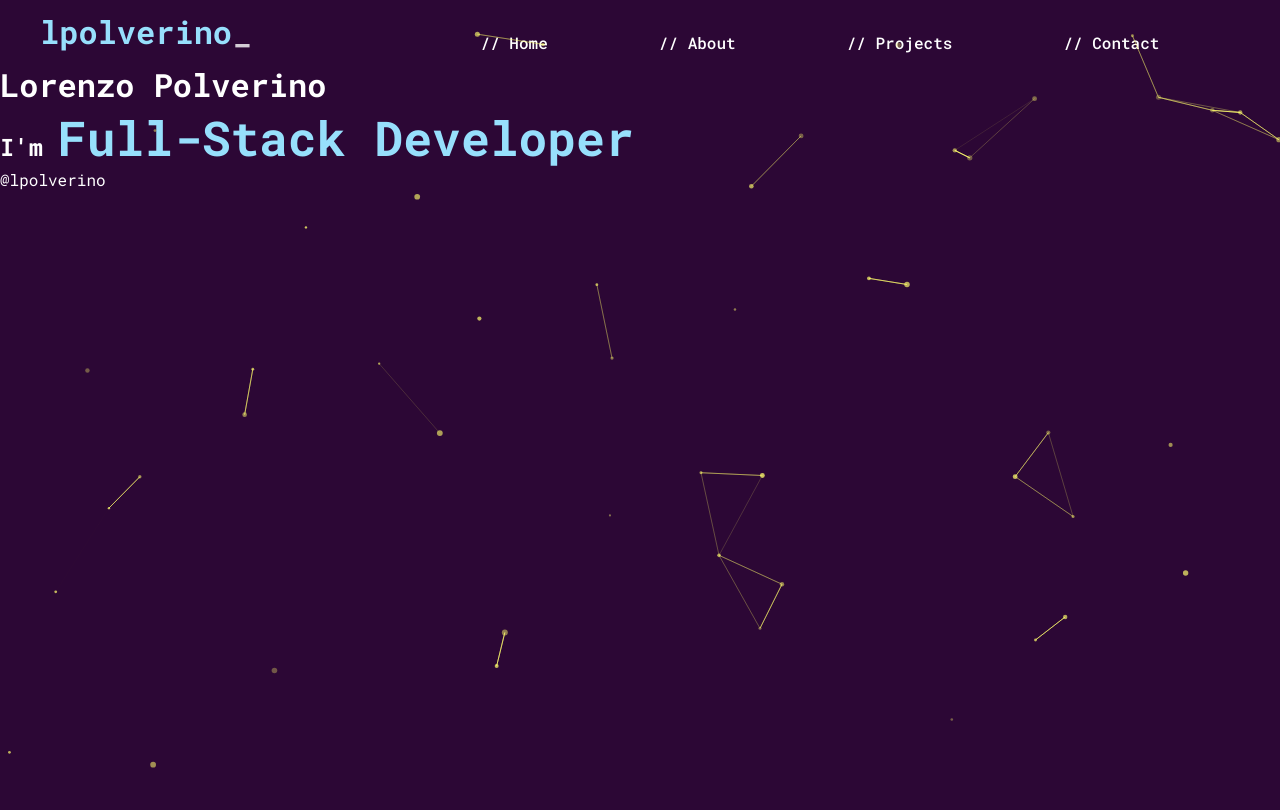
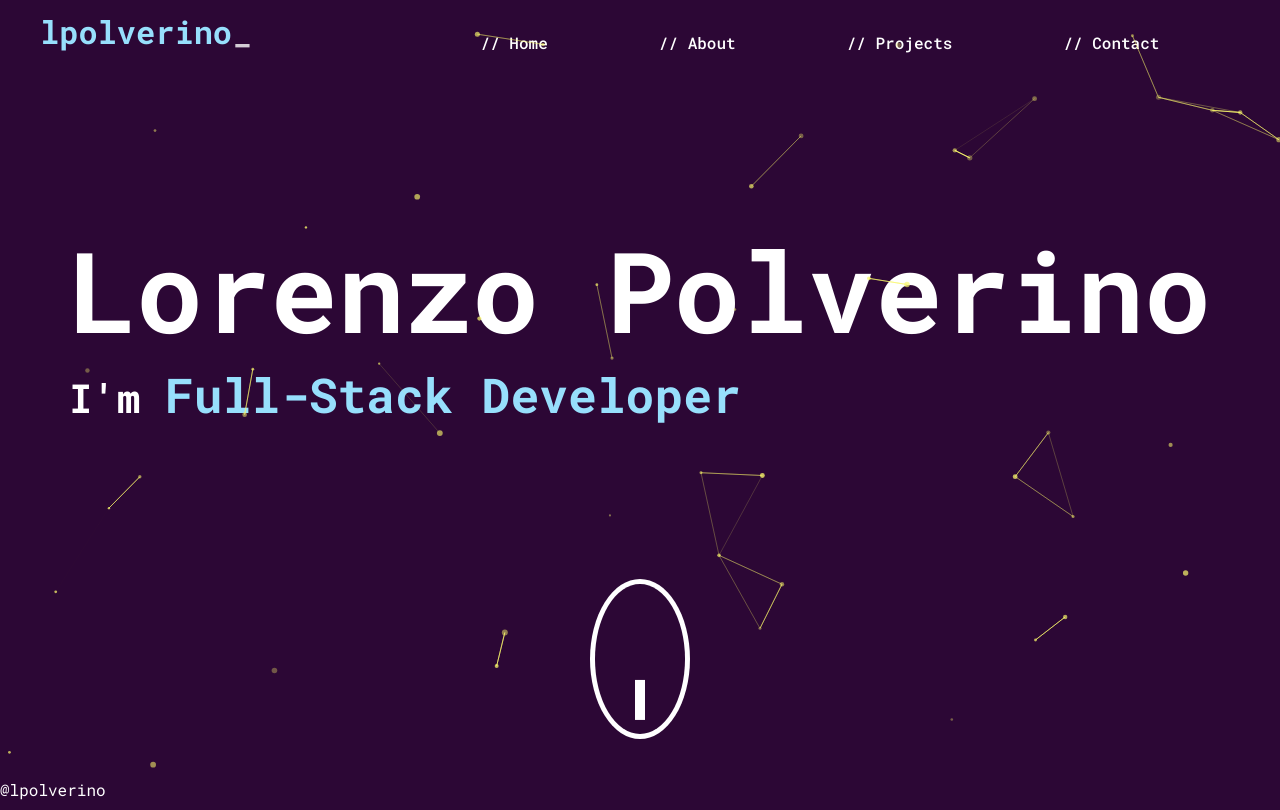
Before and after one commit to lpolverino/personal_website, a React (Vite) app: page / in a window 1280 px wide. Built offline with nearby package versions, Linux system fonts and the light colour scheme.

Commit message:
added the house section

```diff
--- a/src/components/Home/Home.jsx
+++ b/src/components/Home/Home.jsx
@@ -1,11 +1,17 @@
 import React from 'react'
-import ParticlesBg from '../ParticlesBg/ParticlesBg'
 import HomeInfo from '../HomeInfo/HomeInfo'
+import styles from "./home.module.css"
+
 
 const Home = () => {
   return (
-    <div>
-    <HomeInfo></HomeInfo>
+    <div className={styles.home}>
+      <HomeInfo></HomeInfo>
+      <svg height="200" width="400" className={styles.mouse}>
+        <ellipse cx="200" cy="80" rx="50" ry="80" style={{fill:"white"}} />
+        <ellipse cx="200" cy="80" rx="45" ry="75" style={{fill:"#2C0735", opacity:1}} />
+        <rect x="195" y="100" width="10" height="40" style={{fill:"white"}} className={styles.rect}></rect>
+      </svg>
     </div>
   )
 }
--- /dev/null
+++ b/src/components/Home/home.module.css
@@ -0,0 +1,25 @@
+.home{
+    height: 100%;
+    display: flex;
+    flex-direction: column;
+}
+.mouse{
+    justify-self: center;
+    align-self: center;
+}
+
+.rect{
+    animation: slide_up 1.1s 0.2s ease-in infinite alternate-reverse;
+}
+
+@keyframes slide_up
+{
+    0%{
+        transform: translateY(0px);
+    }
+
+
+    100%{
+        transform: translateY(15px);
+    }
+}
--- a/src/components/HomeInfo/HomeInfo.jsx
+++ b/src/components/HomeInfo/HomeInfo.jsx
@@ -18,9 +18,9 @@ const HomeInfo = () => {
       }, [])
 
   return (
-    <div>
+    <div className={styles.info}>
         <h1>Lorenzo Polverino</h1>
-        <h2 >I'm <span className={styles.presentation}>{names[index]}</span></h2>
+        <h2>I'm <span className={styles.presentation}>{names[index]}</span></h2>
     </div>
   )
 }
--- a/src/components/HomeInfo/home-info.module.css
+++ b/src/components/HomeInfo/home-info.module.css
@@ -1,3 +1,12 @@
+.info{
+    min-width: calc(100vw - 55vw);
+    margin: auto;
+    font-size: 3.5rem;
+}
+
+.info h2{
+    font-size: 2.5rem;
+}
 .presentation{
     font-size:  3rem;
     color: #97DFFC;
--- a/src/components/Main/Main.jsx
+++ b/src/components/Main/Main.jsx
@@ -4,7 +4,7 @@ import Home from '../Home/Home'
 
 const Main = () => {
   return (
-    <div>
+    <div style={{height:"100%"}}>
       <Home></Home>
     </div>
   )
--- a/src/components/NavigationLink/navigation-link.module.css
+++ b/src/components/NavigationLink/navigation-link.module.css
@@ -4,5 +4,5 @@
 }
 
 .light_link{
-    opacity: 0.8;
+    opacity: 0.65;
 }
--- a/src/index.css
+++ b/src/index.css
@@ -11,9 +11,14 @@
     color: white;
 }
 
-body, html {
+body, html, #root {
     height: 100%;
     background-color: var(--background-color);
+}
+
+#root{
+    display: flex;
+    flex-direction: column;
 }
 
 a {
```
